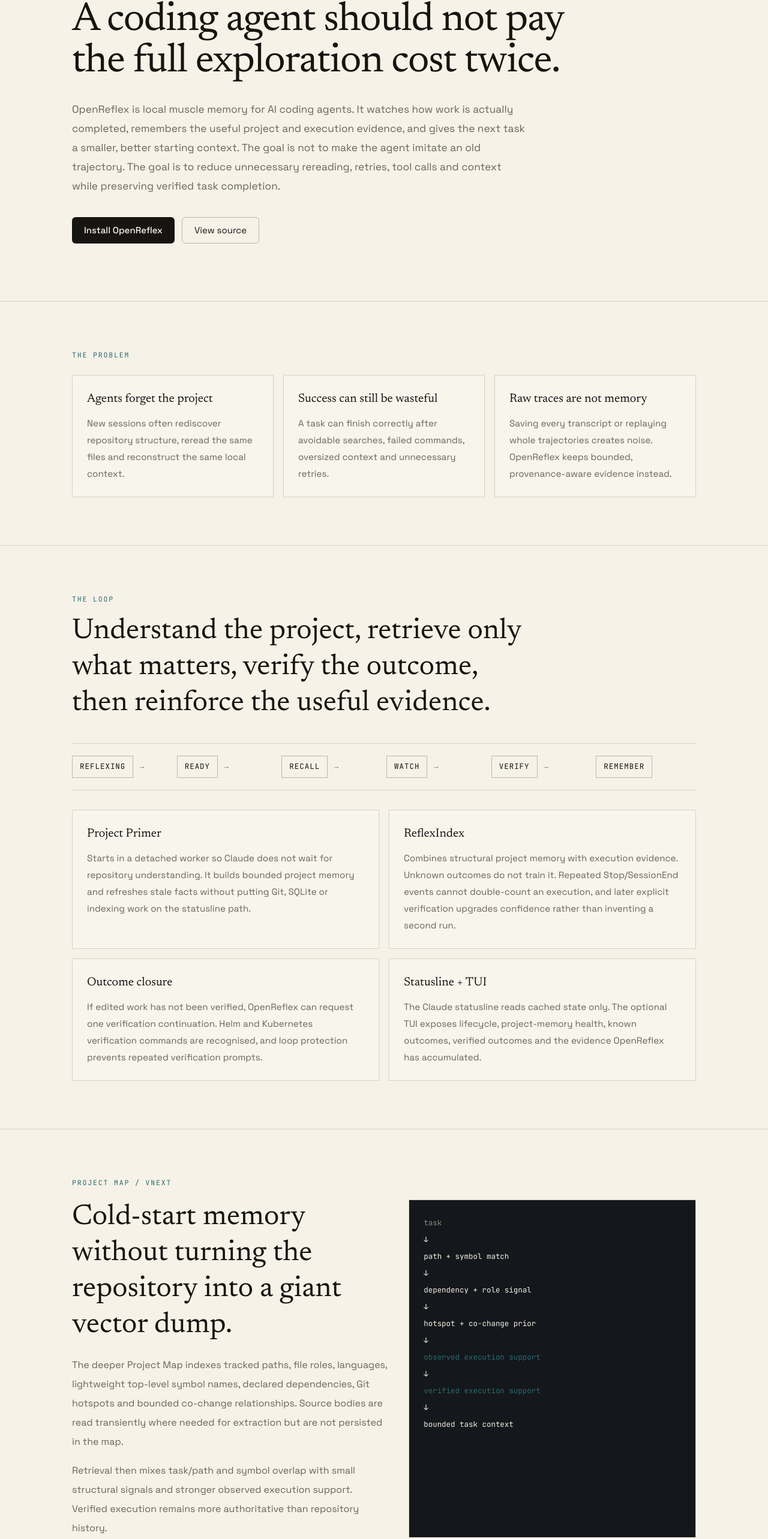
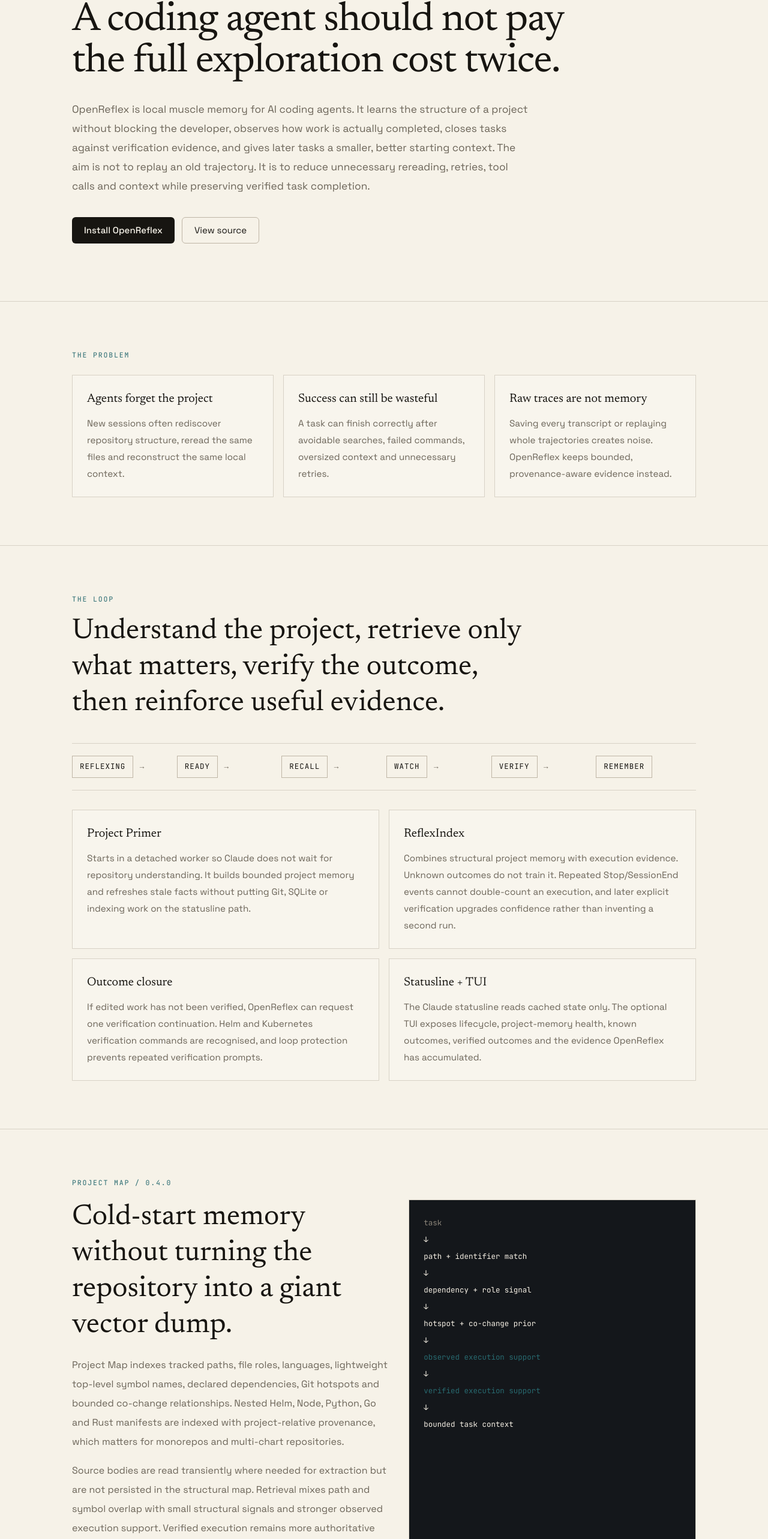
Before and after one commit to vishnu-77/openreflex, a Next.js app: page /tldr in a window 1280 px wide. Shown: the part 197-2763 px from the top of the page at 60% size. Built offline with nearby package versions, Linux system fonts and the light colour scheme; no server answers.

Commit message:
site: align TLDR with OpenReflex 0.4.0 backend

```diff
--- a/app/tldr/page.tsx
+++ b/app/tldr/page.tsx
@@ -6,7 +6,7 @@
 export const metadata: Metadata = {
   title: "TLDR | OpenReflex",
   description:
-    "OpenReflex in one page: the problem, memory loop, Project Primer, ReflexIndex, Project Map, verification lifecycle, privacy and vNext direction.",
+    "OpenReflex in one page: managed project memory, ReflexIndex, Project Map, verification lifecycle, privacy and the 0.4.0 cold-start memory release.",
   alternates: { canonical: "/tldr" },
 };
 
@@ -45,7 +45,7 @@
               A coding agent should not pay the full exploration cost twice.
             </h1>
             <p className="mt-7 max-w-[760px] text-[1.08rem] leading-8 text-muted">
-              OpenReflex is local muscle memory for AI coding agents. It watches how work is actually completed, remembers the useful project and execution evidence, and gives the next task a smaller, better starting context. The goal is not to make the agent imitate an old trajectory. The goal is to reduce unnecessary rereading, retries, tool calls and context while preserving verified task completion.
+              OpenReflex is local muscle memory for AI coding agents. It learns the structure of a project without blocking the developer, observes how work is actually completed, closes tasks against verification evidence, and gives later tasks a smaller, better starting context. The aim is not to replay an old trajectory. It is to reduce unnecessary rereading, retries, tool calls and context while preserving verified task completion.
             </p>
 
             <div className="mt-9 flex flex-wrap gap-3">
@@ -88,7 +88,7 @@
           <div className="mx-auto max-w-[1120px] px-5 py-14 sm:px-10 sm:py-20">
             <SectionLabel>The loop</SectionLabel>
             <h2 className="mt-4 max-w-[760px] font-serif text-[2.2rem] leading-tight text-ink sm:text-[3rem]">
-              Understand the project, retrieve only what matters, verify the outcome, then reinforce the useful evidence.
+              Understand the project, retrieve only what matters, verify the outcome, then reinforce useful evidence.
             </h2>
 
             <div className="mt-9 overflow-x-auto border-y border-line py-5">
@@ -121,24 +121,24 @@
 
         <section className="border-b border-line">
           <div className="mx-auto max-w-[1120px] px-5 py-14 sm:px-10 sm:py-20">
-            <SectionLabel>Project Map / vNext</SectionLabel>
+            <SectionLabel>Project Map / 0.4.0</SectionLabel>
             <div className="mt-5 grid gap-8 lg:grid-cols-[1.05fr_0.95fr]">
               <div>
                 <h2 className="font-serif text-[2.2rem] leading-tight text-ink sm:text-[3rem]">
                   Cold-start memory without turning the repository into a giant vector dump.
                 </h2>
                 <p className="mt-5 text-[1rem] leading-8 text-muted">
-                  The deeper Project Map indexes tracked paths, file roles, languages, lightweight top-level symbol names, declared dependencies, Git hotspots and bounded co-change relationships. Source bodies are read transiently where needed for extraction but are not persisted in the map.
+                  Project Map indexes tracked paths, file roles, languages, lightweight top-level symbol names, declared dependencies, Git hotspots and bounded co-change relationships. Nested Helm, Node, Python, Go and Rust manifests are indexed with project-relative provenance, which matters for monorepos and multi-chart repositories.
                 </p>
                 <p className="mt-4 text-[1rem] leading-8 text-muted">
-                  Retrieval then mixes task/path and symbol overlap with small structural signals and stronger observed execution support. Verified execution remains more authoritative than repository history.
+                  Source bodies are read transiently where needed for extraction but are not persisted in the structural map. Retrieval mixes path and symbol overlap with small structural signals and stronger observed execution support. Verified execution remains more authoritative than repository history.
                 </p>
               </div>
 
               <div className="border border-line bg-term p-5 font-mono text-[0.78rem] leading-7 text-term-text sm:p-6">
                 <div className="text-term-dim">task</div>
                 <div>↓</div>
-                <div>path + symbol match</div>
+                <div>path + identifier match</div>
                 <div>↓</div>
                 <div>dependency + role signal</div>
                 <div>↓</div>
@@ -189,16 +189,16 @@
 
         <section className="border-b border-line">
           <div className="mx-auto max-w-[1120px] px-5 py-14 sm:px-10 sm:py-20">
-            <SectionLabel>What exists today</SectionLabel>
+            <SectionLabel>What exists in 0.4.0</SectionLabel>
             <div className="mt-5 grid gap-4 lg:grid-cols-3">
-              <FactCard title="Released baseline">
-                The public baseline remains deliberately stable while the next memory/indexing work is developed and reviewed separately.
+              <FactCard title="Managed project memory">
+                Non-blocking Project Primer, provenance-aware project facts, staleness handling, bounded retrieval and explicit separation between structural priors and execution evidence.
               </FactCard>
-              <FactCard title="Core vNext">
-                Project Primer, managed ReflexIndex, outcome closure, verification-aware lifecycle, cached Claude statusline and TUI are being developed as one reviewable layer.
+              <FactCard title="Verified execution memory">
+                Outcome closure, verification-aware reinforcement, unknown-outcome non-training, idempotent evidence updates, Helm/Kubernetes verification and corrected reuse-rate semantics.
               </FactCard>
-              <FactCard title="Project Map vNext">
-                Source/symbol/dependency/Git indexing is isolated as a second layer so deeper cold-start intelligence can be tested independently of lifecycle correctness.
+              <FactCard title="Indexed Project Map">
+                Paths, symbols, nested manifests, dependencies, hotspots and co-change relationships feed compact cold-start context while the Claude statusline and TUI stay cache-only on their render path.
               </FactCard>
             </div>
 
@@ -209,7 +209,7 @@
                 rel="noopener noreferrer"
                 className="border border-line px-4 py-2 text-ink transition-colors hover:bg-panel"
               >
-                Core vNext PR #16
+                Core implementation PR #16
               </a>
               <a
                 href={`${LINKS.github}/pull/17`}
@@ -217,7 +217,7 @@
                 rel="noopener noreferrer"
                 className="border border-line px-4 py-2 text-ink transition-colors hover:bg-panel"
               >
-                Project Map PR #17
+                Project Map implementation PR #17
               </a>
             </div>
           </div>
@@ -230,7 +230,10 @@
               Past work should measurably improve future work.
             </h2>
             <p className="mt-5 max-w-[800px] text-[1rem] leading-8 text-muted">
-              The next benchmark is not “did OpenReflex retrieve something?” It is whether project memory improves first-task localisation: target-file top-k recall, irrelevant files surfaced, injected context size, exploration/tool calls, tokens and elapsed time—while preserving verified task completion. That is the standard the project is moving toward.
+              OpenReflex now carries a deterministic cold-start CI benchmark for target-file localisation, target rank, nested-manifest evidence, structural-evidence labelling and injected-context size. It is intentionally model-free: passing it proves the Project Map retrieval contract, not causal token or time savings.
+            </p>
+            <p className="mt-4 max-w-[800px] text-[1rem] leading-8 text-muted">
+              The next evidence layer is live-agent evaluation: compare exploration and search calls, tool calls, context tokens, elapsed time and verified completion on matched tasks. That is the standard required before claiming real efficiency gains.
             </p>
 
             <div className="mt-9 border-l-2 border-accent pl-5 sm:pl-7">
```
